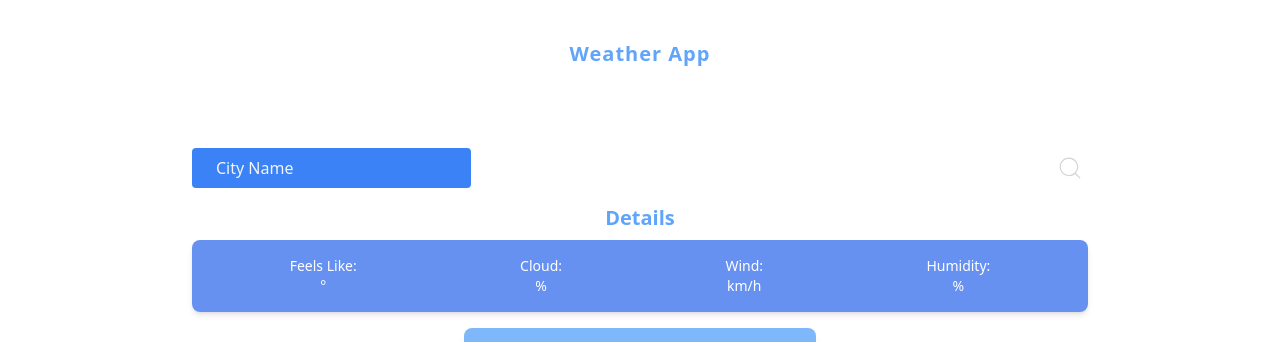
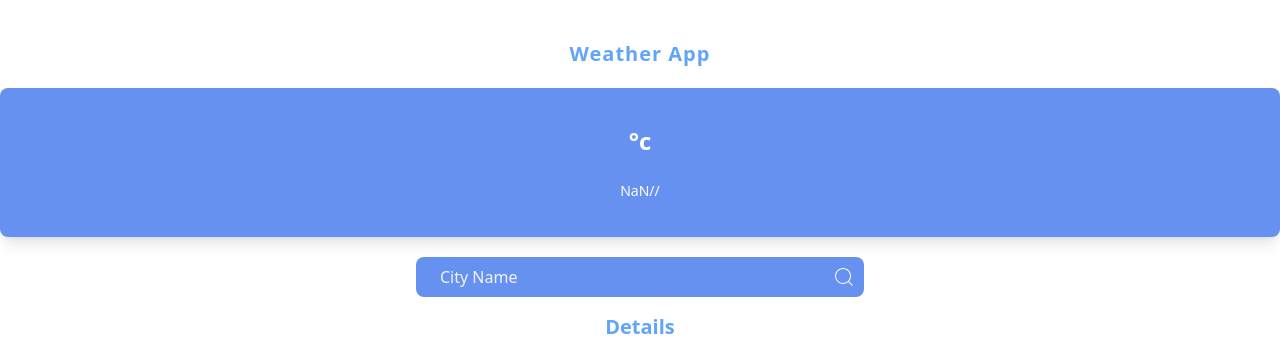
Before and after one commit to melpsh/weatherApplication, a React (Vite) app: page / in a window 1280 px wide. Shown: the top 342 px of the page. Built offline with nearby package versions, Linux system fonts and the light colour scheme; no server answers.

Commit message:
UI update looks too blue

```diff
--- a/src/components/HourlyDetail/index.tsx
+++ b/src/components/HourlyDetail/index.tsx
@@ -2,14 +2,13 @@ import IHourlyDetail from "./type";
 
 const HourlyDetail = ({ time, icon, temp_c, humidity }: IHourlyDetail) => {
   return (
-    <div className="text-sm w-1/5 bg-blue-600 flex flex-col justify-around items-center h-full">
-      <span className="">
-        {time}{" "}
-        {time >= "00" && time < "11" ? "AM" : "PM"}
+    <div className="text-sm w-1/5 bg-blue-600/70 backdrop-blur-md flex flex-col justify-around items-center h-full p-3 rounded-lg shadow-md text-white">
+      <span className="font-semibold">
+        {time} {time >= "00" && time < "11" ? "AM" : "PM"}
       </span>
-      <img src={icon} alt="icon_condition" />
-      <span>{temp_c}&#176;</span>
-      <span>{humidity}%</span>
+      <img src={icon} alt="icon_condition" className="w-10 h-10 my-2" />
+      <span className="font-medium">{temp_c}&#176;</span>
+      <span className="font-light">{humidity}%</span>
     </div>
   );
 };
--- a/src/components/main/index.tsx
+++ b/src/components/main/index.tsx
@@ -1,5 +1,4 @@
 import { motion } from "framer-motion";
-
 import mainStore from "../../stores/homeStore.ts";
 
 const Main = () => {
@@ -12,26 +11,28 @@ const Main = () => {
 
   return (
     <div className="mt-5">
-      <div className="flex justify-around items-center">
+      <div className="flex flex-col md:flex-row justify-around items-center text-white bg-blue-600/70 backdrop-blur-md p-5 rounded-lg shadow-lg">
         <motion.span
           initial={{ opacity: 0 }}
           animate={{ opacity: 1 }}
           transition={{ duration: 2, delay: 1.5 }}
-          className="font-bold text-4xl"
+          className="font-bold text-5xl md:text-6xl"
         >
-
-          <span className="text-xl"> {store.weatherInfo?.temp}&#176;c</span>
+          <span className="text-2xl md:text-4xl">
+            {store.weatherInfo?.temp}&#176;c
+          </span>
         </motion.span>
         <motion.div
           initial={{ opacity: 0 }}
           animate={{ opacity: 1 }}
           transition={{ duration: 2, delay: 1 }}
-          className="cityName"
+          className="cityName text-center md:text-left mt-4 md:mt-0"
         >
-          <h1 className="font-bold text-4xl">{store.weatherInfo?.cityName}</h1>
-          <small className="flex justify-between">
+          <h1 className="font-bold text-4xl md:text-5xl">
+            {store.weatherInfo?.cityName}
+          </h1>
+          <small className="flex justify-between text-sm md:text-base mt-2">
             <span className="time">{time}</span>
-            {/* <span className="date">Friday Jan 9</span> */}
             <span className="date">
               {y}/{m}/{d}
             </span>
@@ -41,18 +42,18 @@ const Main = () => {
           initial={{ opacity: 0 }}
           animate={{ opacity: 1 }}
           transition={{ duration: 2, delay: 1.7 }}
-          className="weather flex flex-col justify-around items-center"
+          className="weather flex flex-col justify-around items-center mt-4 md:mt-0"
         >
           {store.weatherInfo?.icon ? (
             <img
               src={store.weatherInfo?.icon}
               alt="weatherImg"
-              className="w-9"
+              className="w-12 h-12"
             />
           ) : (
             ""
           )}
-          <span className="condition text-xs">
+          <span className="condition text-sm md:text-base">
             {store.weatherInfo?.conditionOutput}
           </span>
         </motion.div>
--- a/src/components/search/index.tsx
+++ b/src/components/search/index.tsx
@@ -2,18 +2,28 @@ import { CiSearch } from "react-icons/ci";
 import mainStore from "../../stores/homeStore";
 
 const SearchCityName = () => {
-  const store=mainStore()
+  const store = mainStore();
+
   return (
-    <form className="" >
+    <form
+      className="relative flex items-center w-full max-w-md mx-auto"
+      onSubmit={(e) => { store.onSubmitSearchBtn(e) }}
+    >
       <input
-      autoFocus
-      value={store.inputCityLocation}
-      onChange={(e)=>{store.onChange(e)}}
-      type="text"
-      className=" bg-blue-500 text-white px-6 py-2 border-none outline-none placeholder-slate-100 rounded" placeholder="City Name"/>
-      <button type="submit" className="" onClick={(e)=>{store.onSubmitSearchBtn(e)}}>
+        autoFocus
+        value={store.inputCityLocation}
+        onChange={(e) => { store.onChange(e) }}
+        type="text"
+        className="w-full bg-blue-600/70 text-white px-6 py-2 border-none outline-none placeholder-slate-100 rounded-l-lg backdrop-blur-md"
+        placeholder="City Name"
+      />
+      <button
+        type="submit"
+        className="bg-blue-600/70 p-2 rounded-r-lg hover:bg-blue-700 transition-colors duration-300 backdrop-blur-md"
+      >
         <CiSearch
-        className="absolute top-1 right-1 w-7 text-stone-300  bg-transparent h-8 "/>
+          className="w-6 h-6 text-white"
+        />
       </button>
     </form>
   );
```
